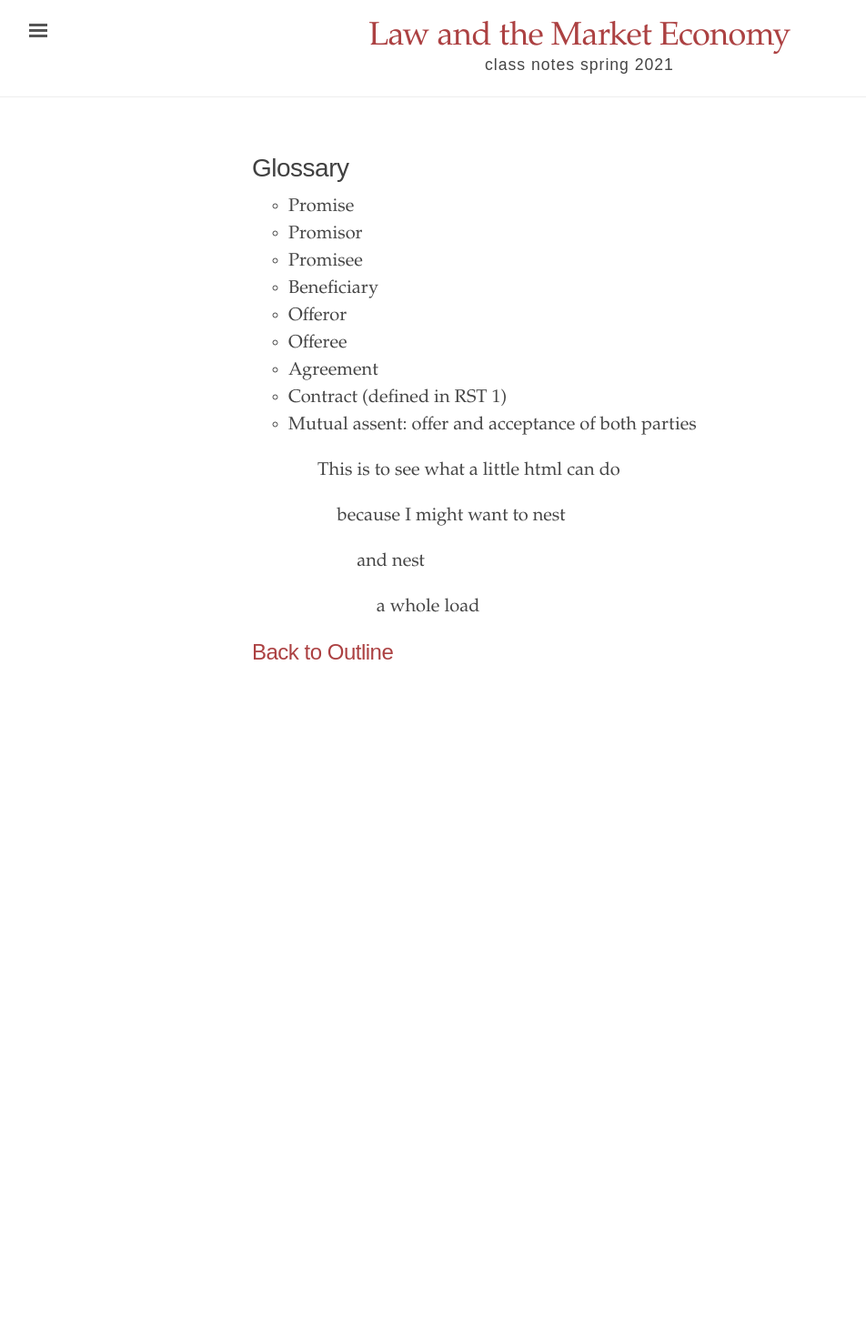
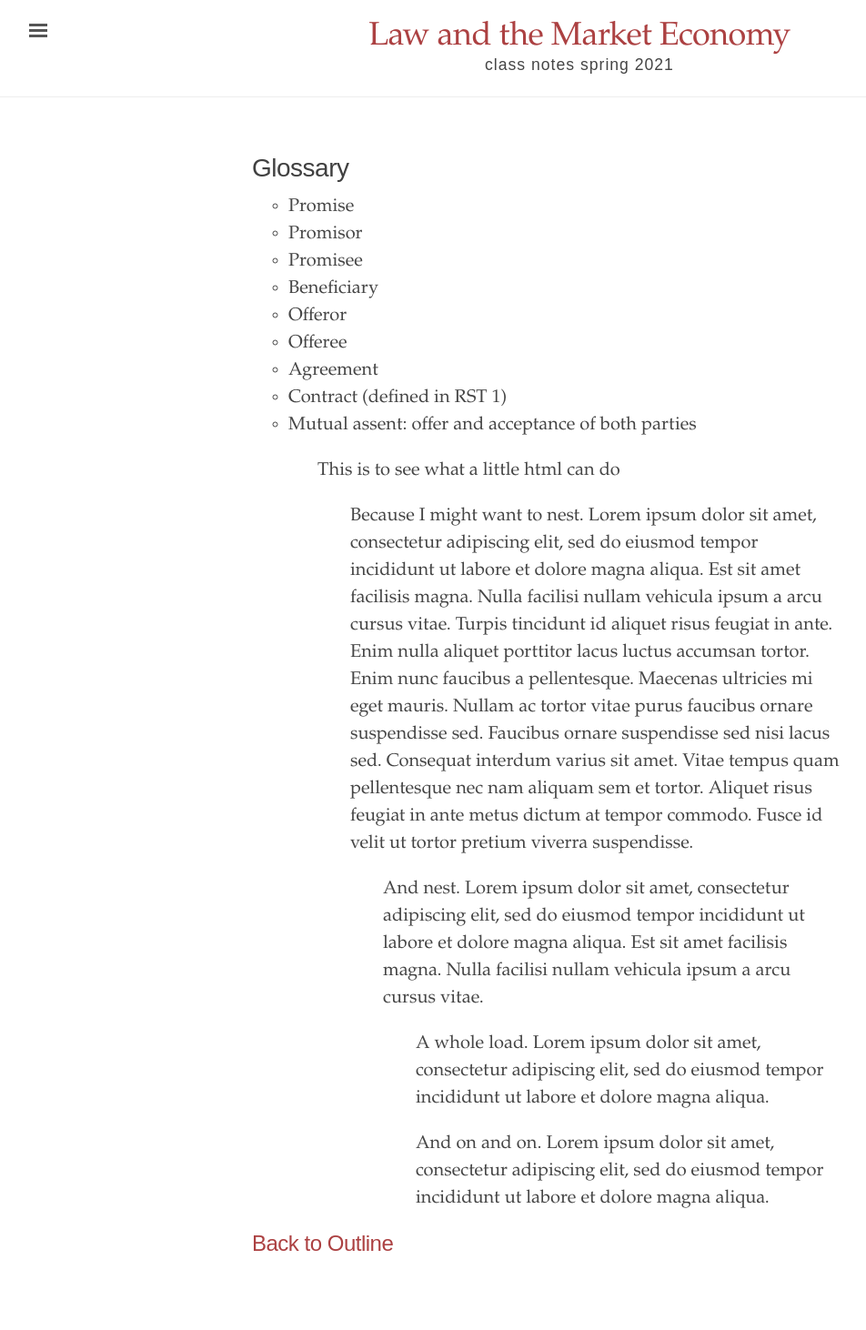
Before and after one commit to binipringle/contracts, a Jekyll site: the page built from _texts/glossary.md, in a window 1280 px wide. Shown: the whole page at 91% size, without its empty margins (3-955 px from the left). Built offline with Jekyll 4.4.1, drawn with Linux system fonts in a browser that asks for light colours; before the commit the page ends 900 px from its top, so only the background shows below that.

Commit message:
5 percent separations are better than three percent separations

```diff
--- a/_texts/glossary.md
+++ b/_texts/glossary.md
@@ -19,11 +19,13 @@ source:
 
 <p style="margin-left:10%; margin-right:10%;">This is to see what a little html can do</p>
 
-<p style="margin-left:13%; margin-right:10%;">because I might want to nest</p>
+<p style="margin-left:15%; margin-right:10%;">Because I might want to nest. Lorem ipsum dolor sit amet, consectetur adipiscing elit, sed do eiusmod tempor incididunt ut labore et dolore magna aliqua. Est sit amet facilisis magna. Nulla facilisi nullam vehicula ipsum a arcu cursus vitae. Turpis tincidunt id aliquet risus feugiat in ante. Enim nulla aliquet porttitor lacus luctus accumsan tortor. Enim nunc faucibus a pellentesque. Maecenas ultricies mi eget mauris. Nullam ac tortor vitae purus faucibus ornare suspendisse sed. Faucibus ornare suspendisse sed nisi lacus sed. Consequat interdum varius sit amet. Vitae tempus quam pellentesque nec nam aliquam sem et tortor. Aliquet risus feugiat in ante metus dictum at tempor commodo. Fusce id velit ut tortor pretium viverra suspendisse.</p>
 
-<p style="margin-left:16%; margin-right:10%;">and nest</p>
+<p style="margin-left:20%; margin-right:10%;">And nest. Lorem ipsum dolor sit amet, consectetur adipiscing elit, sed do eiusmod tempor incididunt ut labore et dolore magna aliqua. Est sit amet facilisis magna. Nulla facilisi nullam vehicula ipsum a arcu cursus vitae.</p>
 
-<p style="margin-left:19%; margin-right:10%;">a whole load</p>
+<p style="margin-left:25%; margin-right:10%;">A whole load. Lorem ipsum dolor sit amet, consectetur adipiscing elit, sed do eiusmod tempor incididunt ut labore et dolore magna aliqua.</p>
+
+<p style="margin-left:25%; margin-right:10%;">And on and on. Lorem ipsum dolor sit amet, consectetur adipiscing elit, sed do eiusmod tempor incididunt ut labore et dolore magna aliqua.</p>
 
 [Back to Outline](https://binipringle.github.io/contracts/texts/0-outline/)
 ---
```
